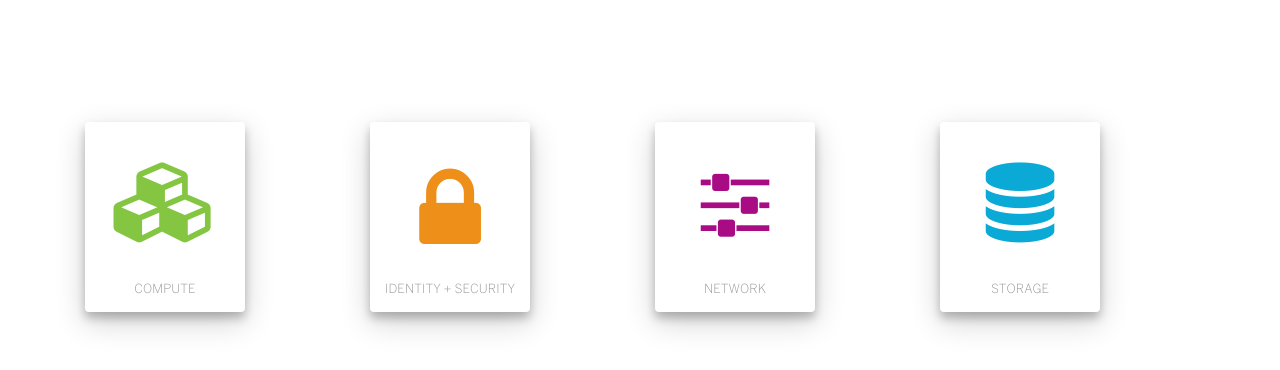
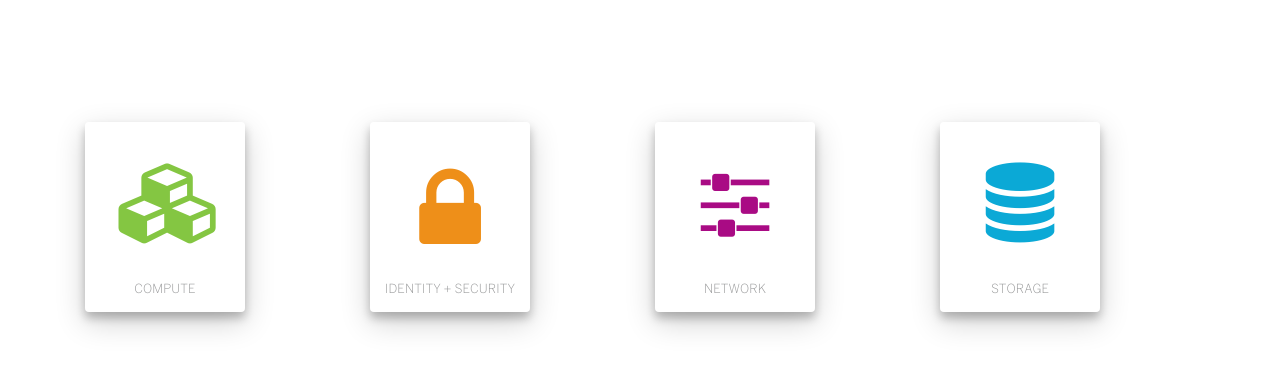
Before and after one commit to caleorourke/proof, a Jekyll site: the page built from portfolio.html, in a window 1280 px wide. Shown: the top 370 px of the page. Built offline with Jekyll 4.4.1, drawn with Linux system fonts in a browser that asks for light colours; nearby versions of some CDN libraries; Markdown is read by kramdown in place of the engine named in the settings; the repository's description, which GitHub fills in, is left out.

Commit message:
Update main.css

```diff
--- a/css/main.css
+++ b/css/main.css
@@ -1441,7 +1441,7 @@ blockquote a:focus {
   font-size: larger;
 }
 
-.fa-cube {
+.fa-cubes {
   margin-top: 1px;
   margin-left: 5px;
 }
```
